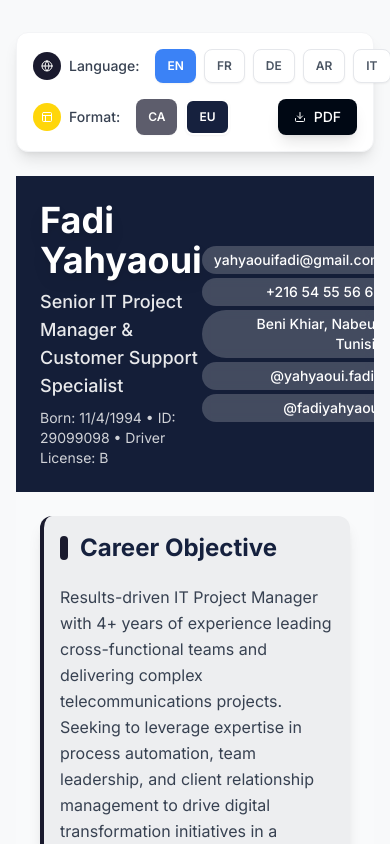
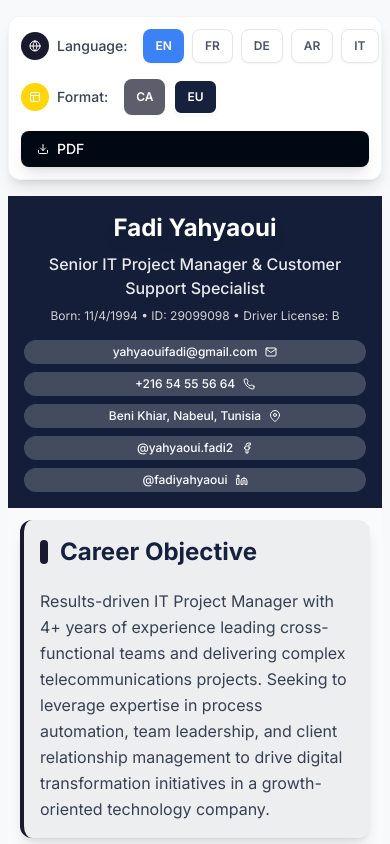
Before and after one commit to fadiyahyaoui/cv-fadi-yahyaoui, a React (Vite) app: page / in a window 390 px wide. Shown: the top 844 px of the page. Built offline with nearby package versions, Linux system fonts and the light colour scheme.

Commit message:
Improve mobile responsiveness - fix header layout, grids, and padding

```diff
--- a/src/App.tsx
+++ b/src/App.tsx
@@ -6,6 +6,7 @@ import CVTemplate from './components/CVTemplate';
 import ControlPanel from './components/ControlPanel';
 import cvData from './data/cvData.json';
 import './styles/App.css';
+import './styles/mobile.css';
 
 function App() {
   const [language, setLanguage] = useState('en');
@@ -68,10 +69,10 @@ function App() {
   return (
     <div
       ref={appRef}
-      className="min-h-screen py-8"
+      className="min-h-screen py-4 md:py-8"
       style={{ backgroundColor: '#f8f9fa' }}
     >
-      <div className="container mx-auto px-4">
+      <div className="container mx-auto px-2 md:px-4">
         <ControlPanel
           language={language}
           format={format}
@@ -80,7 +81,7 @@ function App() {
           onDownloadPDF={handleDownloadPDF}
         />
 
-        <div ref={cvRef} className="max-w-4xl mx-auto">
+        <div ref={cvRef} className="w-full max-w-4xl mx-auto">
           <CVTemplate
             data={cvData}
             language={language}
--- a/src/components/CVTemplate.tsx
+++ b/src/components/CVTemplate.tsx
@@ -135,44 +135,44 @@ const CVTemplate: React.FC<CVTemplateProps> = ({ data, language, format }) => {
 
   return (
     <div ref={templateRef} className={`w-full bg-white ${isRTL ? 'rtl' : 'ltr'}`} dir={isRTL ? 'rtl' : 'ltr'}>
-      <header className="text-white p-6 relative overflow-hidden" style={styles.headerStyle}>
+      <header className="text-white p-4 md:p-6 relative overflow-hidden" style={styles.headerStyle}>
         <div className="absolute inset-0 bg-black bg-opacity-10"></div>
         <div className="relative z-10">
-          <div className="flex items-center justify-between">
-            <div>
-              <h1 className="text-4xl font-bold mb-2 drop-shadow-lg">{data.personal.name}</h1>
-              <h2 className="text-lg opacity-90 font-medium">{getLocalizedText(data.personal.title)}</h2>
-              <div className="mt-2 space-y-1 text-sm opacity-80">
+          <div className="flex flex-col md:flex-row md:items-center md:justify-between space-y-4 md:space-y-0">
+            <div className="text-center md:text-left">
+              <h1 className="text-2xl md:text-4xl font-bold mb-2 drop-shadow-lg">{data.personal.name}</h1>
+              <h2 className="text-base md:text-lg opacity-90 font-medium">{getLocalizedText(data.personal.title)}</h2>
+              <div className="mt-2 space-y-1 text-xs md:text-sm opacity-80">
                 <p>Born: 11/4/1994 • ID: 29099098 • Driver License: B</p>
               </div>
             </div>
-            <div className="text-right space-y-1">
-              <a href={`mailto:${data.personal.email}`} className="flex items-center justify-end space-x-2 bg-white bg-opacity-20 rounded-full px-3 py-1 backdrop-blur-sm hover:bg-opacity-30 transition-all text-sm">
-                <span className="font-medium">{data.personal.email}</span>
-                <FiMail className="w-3 h-3" />
+            <div className="flex flex-col space-y-2 md:text-right">
+              <a href={`mailto:${data.personal.email}`} className="flex items-center justify-center md:justify-end space-x-2 bg-white bg-opacity-20 rounded-full px-3 py-1 backdrop-blur-sm hover:bg-opacity-30 transition-all text-xs md:text-sm">
+                <span className="font-medium truncate">{data.personal.email}</span>
+                <FiMail className="w-3 h-3 flex-shrink-0" />
               </a>
-              <a href={`tel:${data.personal.phone}`} className="flex items-center justify-end space-x-2 bg-white bg-opacity-20 rounded-full px-3 py-1 backdrop-blur-sm hover:bg-opacity-30 transition-all text-sm">
+              <a href={`tel:${data.personal.phone}`} className="flex items-center justify-center md:justify-end space-x-2 bg-white bg-opacity-20 rounded-full px-3 py-1 backdrop-blur-sm hover:bg-opacity-30 transition-all text-xs md:text-sm">
                 <span className="font-medium">{data.personal.phone}</span>
-                <FiPhone className="w-3 h-3" />
+                <FiPhone className="w-3 h-3 flex-shrink-0" />
               </a>
-              <a href="https://maps.google.com/?q=Beni+Khiar+Nabeul+Tunisia" target="_blank" rel="noopener noreferrer" className="flex items-center justify-end space-x-2 bg-white bg-opacity-20 rounded-full px-3 py-1 backdrop-blur-sm hover:bg-opacity-30 transition-all text-sm">
-                <span className="font-medium">{getLocalizedText(data.personal.location)}</span>
-                <FiMapPin className="w-3 h-3" />
+              <a href="https://maps.google.com/?q=Beni+Khiar+Nabeul+Tunisia" target="_blank" rel="noopener noreferrer" className="flex items-center justify-center md:justify-end space-x-2 bg-white bg-opacity-20 rounded-full px-3 py-1 backdrop-blur-sm hover:bg-opacity-30 transition-all text-xs md:text-sm">
+                <span className="font-medium truncate">{getLocalizedText(data.personal.location)}</span>
+                <FiMapPin className="w-3 h-3 flex-shrink-0" />
               </a>
-              <a href="https://facebook.com/yahyaoui.fadi2" target="_blank" rel="noopener noreferrer" className="flex items-center justify-end space-x-2 bg-white bg-opacity-20 rounded-full px-3 py-1 backdrop-blur-sm hover:bg-opacity-30 transition-all text-sm">
-                <span className="font-medium">@yahyaoui.fadi2</span>
-                <FiFacebook className="w-3 h-3" />
+              <a href="https://facebook.com/yahyaoui.fadi2" target="_blank" rel="noopener noreferrer" className="flex items-center justify-center md:justify-end space-x-2 bg-white bg-opacity-20 rounded-full px-3 py-1 backdrop-blur-sm hover:bg-opacity-30 transition-all text-xs md:text-sm">
+                <span className="font-medium truncate">@yahyaoui.fadi2</span>
+                <FiFacebook className="w-3 h-3 flex-shrink-0" />
               </a>
-              <a href="https://linkedin.com/in/fadiyahyaoui" target="_blank" rel="noopener noreferrer" className="flex items-center justify-end space-x-2 bg-white bg-opacity-20 rounded-full px-3 py-1 backdrop-blur-sm hover:bg-opacity-30 transition-all text-sm">
-                <span className="font-medium">@fadiyahyaoui</span>
-                <FiLinkedin className="w-3 h-3" />
+              <a href="https://linkedin.com/in/fadiyahyaoui" target="_blank" rel="noopener noreferrer" className="flex items-center justify-center md:justify-end space-x-2 bg-white bg-opacity-20 rounded-full px-3 py-1 backdrop-blur-sm hover:bg-opacity-30 transition-all text-xs md:text-sm">
+                <span className="font-medium truncate">@fadiyahyaoui</span>
+                <FiLinkedin className="w-3 h-3 flex-shrink-0" />
               </a>
             </div>
           </div>
         </div>
       </header>
 
-      <div className="p-6 bg-gray-50">
+      <div className="p-3 md:p-6 bg-gray-50">
         <section className="mb-6 p-4 rounded-xl shadow-lg" style={{...styles.cardStyle, borderLeft: `4px solid ${styles.borderColor}`}}>
           <h3 className="text-2xl font-bold mb-3 pb-2 flex items-center" style={{color: styles.accentColor}}>
             <div className="w-2 h-6 rounded-full mr-3" style={styles.skillStyle}></div>
@@ -234,7 +234,7 @@ const CVTemplate: React.FC<CVTemplateProps> = ({ data, language, format }) => {
             <div className="w-2 h-6 rounded-full mr-3" style={styles.skillStyle}></div>
             Certifications
           </h3>
-          <div className="grid grid-cols-2 gap-3">
+          <div className="grid grid-cols-1 md:grid-cols-2 gap-3">
             {data.certifications.map((cert: any, index: number) => (
               <div key={index} className="p-3 bg-white rounded-lg shadow-md">
                 <h4 className="font-bold text-gray-800 text-sm">{cert.name}</h4>
@@ -317,7 +317,7 @@ const CVTemplate: React.FC<CVTemplateProps> = ({ data, language, format }) => {
             <div className="w-2 h-6 rounded-full mr-3" style={styles.skillStyle}></div>
             Languages
           </h3>
-          <div className="grid grid-cols-2 gap-3">
+          <div className="grid grid-cols-1 md:grid-cols-2 gap-3">
             {getLocalizedText(data.skills.languages).map((lang: any, index: number) => (
               <div key={index} className="flex justify-between items-center p-2 bg-white rounded-lg shadow-md">
                 <span className="font-semibold text-gray-800 text-sm">{lang.language}</span>
--- a/src/components/ControlPanel.tsx
+++ b/src/components/ControlPanel.tsx
@@ -57,8 +57,8 @@ const ControlPanel: React.FC<ControlPanelProps> = ({
   };
 
   return (
-    <div ref={panelRef} className="bg-white shadow-lg rounded-xl p-4 mb-6 border border-gray-100">
-      <div className="flex flex-wrap items-center justify-between gap-4">
+    <div ref={panelRef} className="bg-white shadow-lg rounded-xl p-3 md:p-4 mb-4 md:mb-6 border border-gray-100">
+      <div className="flex flex-col md:flex-row md:items-center md:justify-between gap-4">
         <div className="flex items-center space-x-4">
           <div className="flex items-center space-x-2">
             <div className="p-2 rounded-full" style={{ backgroundColor: '#1a1a2e' }}>
--- /dev/null
+++ b/src/styles/mobile.css
@@ -0,0 +1,31 @@
+/* Mobile-specific responsive styles */
+@media (max-width: 768px) {
+  .cv-container {
+    margin: 0 !important;
+    border-radius: 0 !important;
+  }
+
+  .section-card {
+    margin-bottom: 1rem !important;
+    padding: 0.75rem !important;
+  }
+
+  .text-overflow {
+    overflow: hidden;
+    text-overflow: ellipsis;
+    white-space: nowrap;
+  }
+
+  .mobile-stack {
+    flex-direction: column !important;
+    align-items: stretch !important;
+  }
+
+  .mobile-center {
+    text-align: center !important;
+  }
+
+  .mobile-full-width {
+    width: 100% !important;
+  }
+}
```
